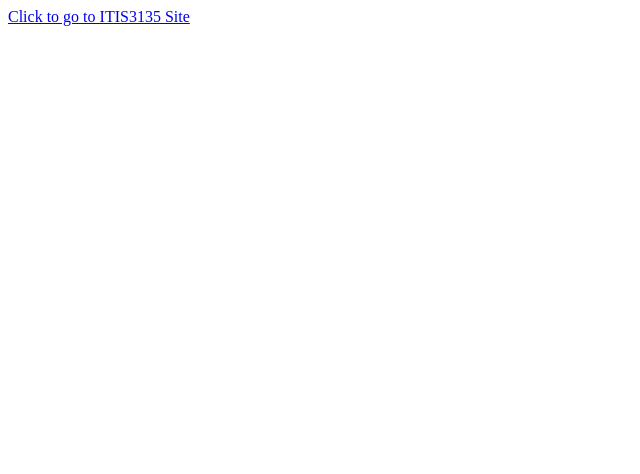
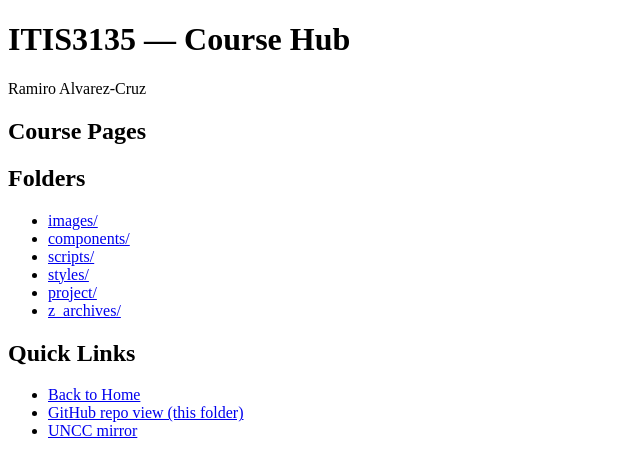
Before and after one commit to ralvar10/ralvar10.github.io, a plain HTML site: page index.html in a window 1280 px wide. Shown: the whole page, without its empty margins (0-640 px from the left). Drawn offline with Linux system fonts and the light colour scheme.

Commit message:
Update index.html

```diff
--- a/index.html
+++ b/index.html
@@ -1 +1,37 @@
-<a href = "itis3135/">Click to go to ITIS3135 Site</a>
+<!DOCTYPE html>
+<html lang="en">
+<head>
+  <meta charset="utf-8" />
+  <title>Ramiro — ITIS3135 Course Hub</title>
+  <meta name="description" content="Hub page for ITIS3135 with links to assignments and folders." />
+</head>
+<body>
+  <h1>ITIS3135 — Course Hub</h1>
+  <p>Ramiro Alvarez-Cruz</p>
+
+  <h2>Course Pages</h2>
+  <ul>
+    <!-- Add real pages as you make them, e.g.: -->
+    <!-- <li><a href="contract.html">Course Contract</a></li> -->
+    <!-- <li><a href="tables.html">Tables Assignment</a></li> -->
+    <!-- <li><a href="forms.html">Forms Practice</a></li> -->
+  </ul>
+
+  <h2>Folders</h2>
+  <ul>
+    <li><a href="images/">images/</a></li>
+    <li><a href="components/">components/</a></li>
+    <li><a href="scripts/">scripts/</a></li>
+    <li><a href="styles/">styles/</a></li>
+    <li><a href="project/">project/</a></li>
+    <li><a href="z_archives/">z_archives/</a></li>
+  </ul>
+
+  <h2>Quick Links</h2>
+  <ul>
+    <li><a href="/">Back to Home</a></li>
+    <li><a href="https://github.com/ralvar10/ralvar10.github.io/tree/main/itis3135" target="_blank" rel="noopener">GitHub repo view (this folder)</a></li>
+    <li><a href="https://webpages.charlotte.edu/ralvar10/itis3135/" target="_blank" rel="noopener">UNCC mirror</a></li>
+  </ul>
+</body>
+</html>
```
